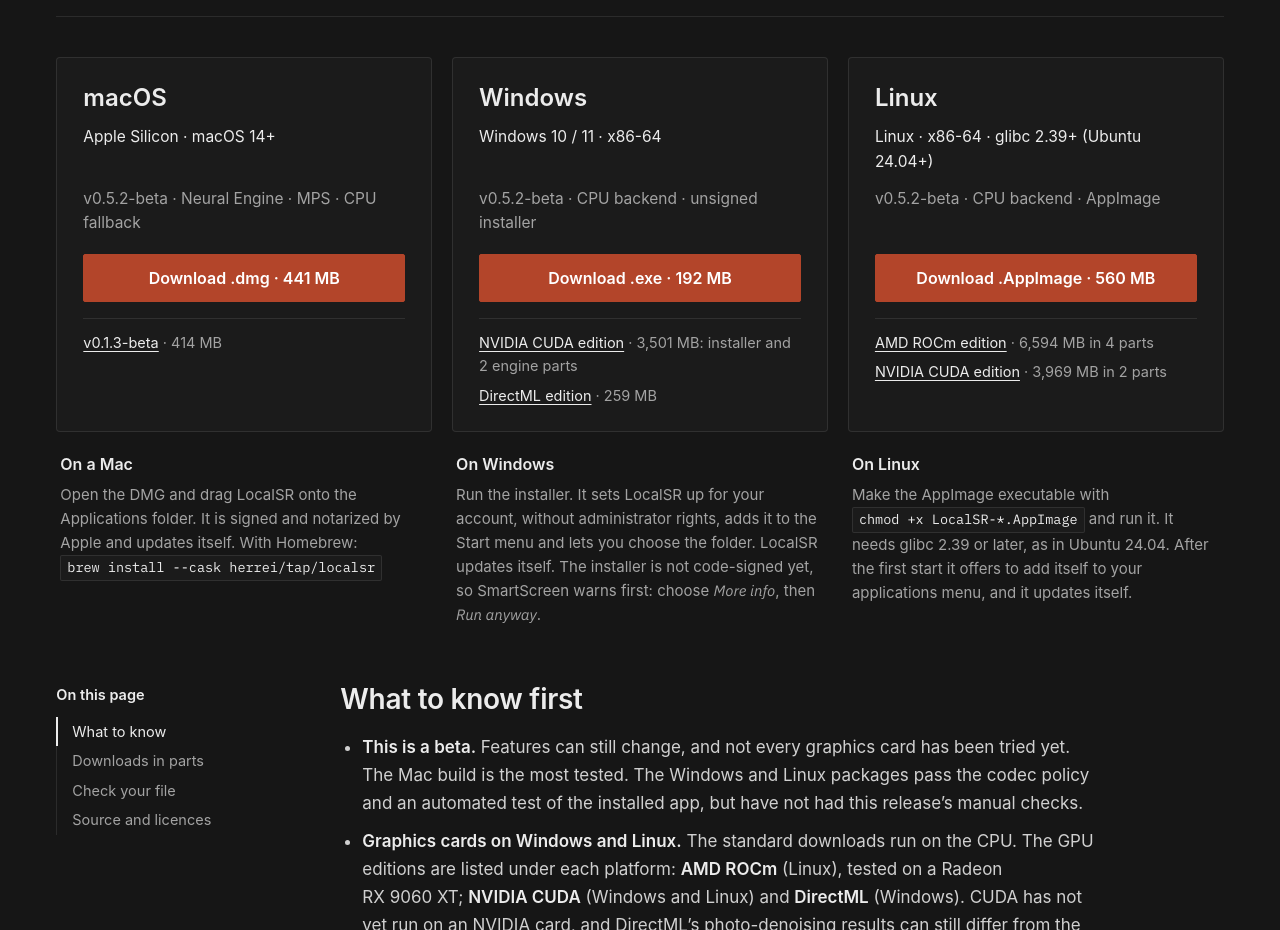
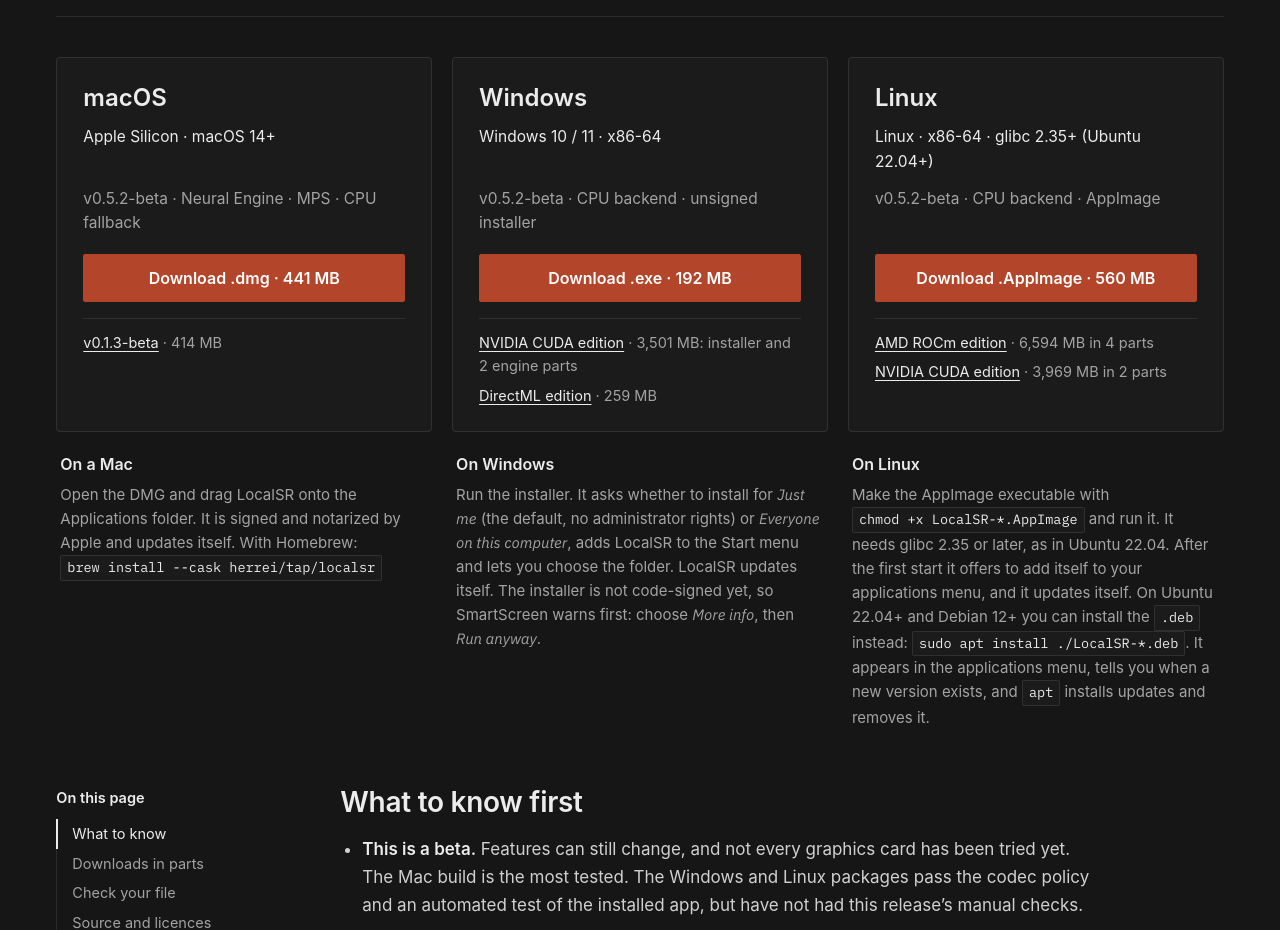
Before and after one commit to HerRei/HerRei.github.io, a plain HTML site: page localsr/download/index.html in a window 1280 px wide. Shown: the part 380-1310 px from the top of the page. Drawn offline with Linux system fonts and the light colour scheme; a web font is replaced by a local one.

Commit message:
LocalSR download: Windows installer choice, .deb install, glibc 2.35 (Ubuntu 22.04+)

```diff
--- a/localsr/download/index.html
+++ b/localsr/download/index.html
@@ -43,7 +43,7 @@
             </article>
             <article class="platform" id="linux" data-platform="linux" data-size="560 MB" aria-labelledby="download-linux">
               <h3 id="download-linux">Linux</h3>
-              <p class="platform-req">Linux · x86-64 · glibc 2.39+ (Ubuntu 24.04+)</p>
+              <p class="platform-req">Linux · x86-64 · glibc 2.35+ (Ubuntu 22.04+)</p>
               <p>v0.5.2-beta · CPU backend · AppImage</p>
               <a class="btn btn-primary download-link" data-download="linux" href="https://github.com/HerRei/local-upscale/releases/download/v0.5.2-beta/LocalSR-v0.5.2-beta-Linux-CPU-x86_64.AppImage" aria-label="Download LocalSR v0.5.2-beta for Linux, 560 MB">Download .AppImage · 560 MB</a>
               <ul class="platform-more"><li><a href="#parts">AMD ROCm edition</a> · 6,594 MB in 4 parts</li><li><a href="#parts">NVIDIA CUDA edition</a> · 3,969 MB in 2 parts</li></ul>
@@ -52,8 +52,8 @@
       </div>
       <div class="os-notes">
         <div><h3>On a Mac</h3><p>Open the DMG and drag LocalSR onto the Applications folder. It is signed and notarized by Apple and updates itself. With Homebrew: <code class="inline-code">brew install --cask herrei/tap/localsr</code></p></div>
-        <div><h3>On Windows</h3><p>Run the installer. It sets LocalSR up for your account, without administrator rights, adds it to the Start menu and lets you choose the folder. LocalSR updates itself. The installer is not code-signed yet, so SmartScreen warns first: choose <em>More info</em>, then <em>Run anyway</em>.</p></div>
-        <div><h3>On Linux</h3><p>Make the AppImage executable with <code class="inline-code">chmod +x LocalSR-*.AppImage</code> and run it. It needs glibc 2.39 or later, as in Ubuntu 24.04. After the first start it offers to add itself to your applications menu, and it updates itself.</p></div>
+        <div><h3>On Windows</h3><p>Run the installer. It asks whether to install for <em>Just me</em> (the default, no administrator rights) or <em>Everyone on this computer</em>, adds LocalSR to the Start menu and lets you choose the folder. LocalSR updates itself. The installer is not code-signed yet, so SmartScreen warns first: choose <em>More info</em>, then <em>Run anyway</em>.</p></div>
+        <div><h3>On Linux</h3><p>Make the AppImage executable with <code class="inline-code">chmod +x LocalSR-*.AppImage</code> and run it. It needs glibc 2.35 or later, as in Ubuntu 22.04. After the first start it offers to add itself to your applications menu, and it updates itself. On Ubuntu 22.04+ and Debian 12+ you can install the <code class="inline-code">.deb</code> instead: <code class="inline-code">sudo apt install ./LocalSR-*.deb</code>. It appears in the applications menu, tells you when a new version exists, and <code class="inline-code">apt</code> installs updates and removes it.</p></div>
       </div>
     </section>
     <div class="document-layout"><aside class="document-aside"><nav aria-label="On this page"><a href="#know">What to know</a><a href="#parts">Downloads in parts</a><a href="#verify">Check your file</a><a href="#source">Source and licences</a></nav></aside><div class="document-body">
--- a/localsr/release.json
+++ b/localsr/release.json
@@ -34,7 +34,7 @@
     {
       "id": "linux",
       "name": "Linux",
-      "requirements": "Linux · x86-64 · glibc 2.39+ (Ubuntu 24.04+)",
+      "requirements": "Linux · x86-64 · glibc 2.35+ (Ubuntu 22.04+)",
       "backend": "CPU backend · AppImage",
       "extension": ".AppImage",
       "filename": "LocalSR-v0.5.2-beta-Linux-CPU-x86_64.AppImage",
```
Also changed, not shown: localsr/index.html (+1 -1 lines).
